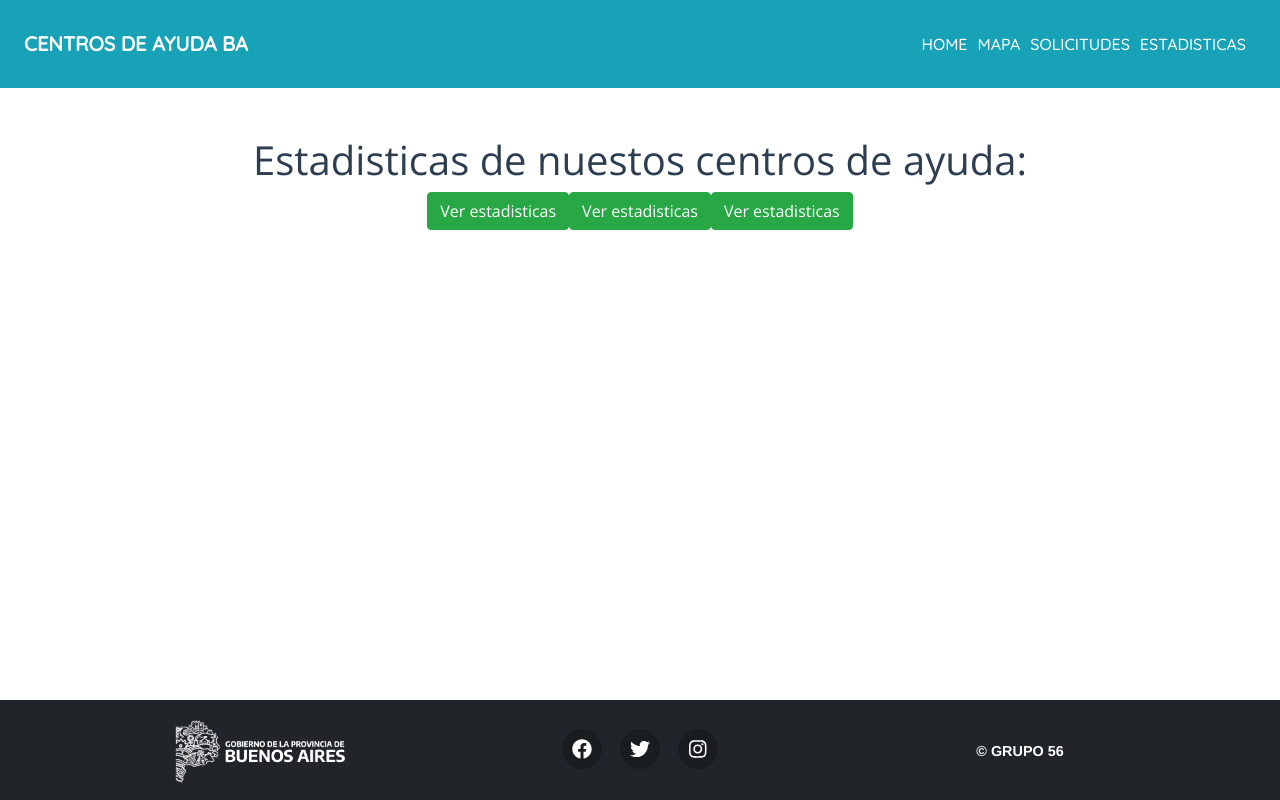
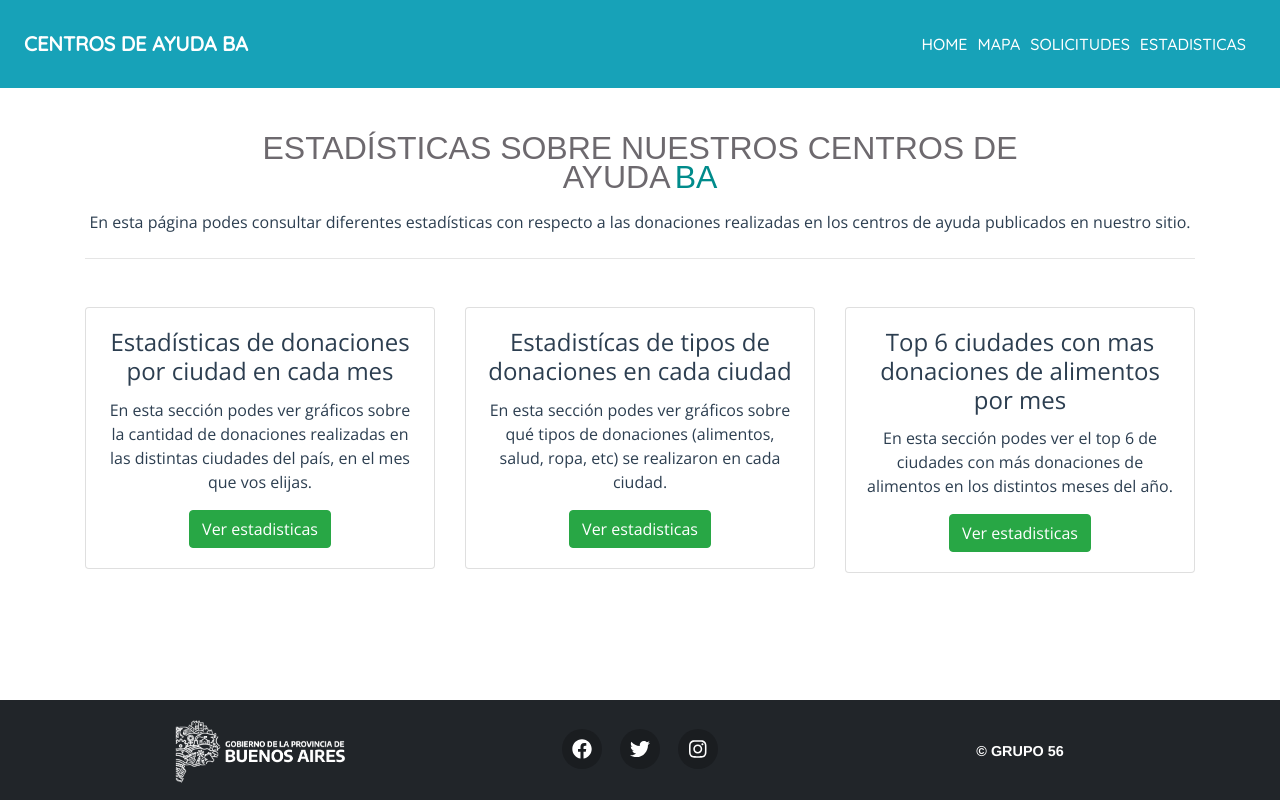
Before and after one commit to tefenet/donaciones, a Vue app in the folder web/: page /estadisticas in a window 1280 px wide. Built offline with nearby package versions, Linux system fonts and the light colour scheme; a web font is replaced by a local one.

Commit message:
estilo en la pagina principal de estadisticas

```diff
--- a/web/src/components/stats/main.vue
+++ b/web/src/components/stats/main.vue
@@ -1,14 +1,82 @@
 <template>
   <div>
-    <h1>Estadisticas de nuestos centros de ayuda:</h1>
+    <b-container>
+        <p><span class="titulo">Estadísticas sobre nuestros centros de</span>
+          <br/><span class="titulo"> Ayuda</span> <span class="titulo tituloba"> BA</span>
+        </p>
+    </b-container>
+    <div>
+  <b-container>
+        <p>
+          <span>En esta página podes consultar diferentes estadísticas con respecto a las donaciones realizadas en los centros de ayuda publicados en nuestro sitio.
+          </span>
+        </p>
+        <hr class="my-4">
+        <div class="d-flex justify-content-center">
+          <b-row align-h="center" class="d-flex align-items-stretch flex-row">
+            <b-col md="4" class="mt-4">
+              <b-card title="Estadísticas de donaciones por ciudad en cada mes"
+                      img-alt=img-top
+                      tag="article"
+                      class="mb-2"
+              >
+                <b-card-text>
+                  En esta sección podes ver gráficos sobre la cantidad de donaciones realizadas en las distintas ciudades del país, en el mes que vos elijas.
+                </b-card-text>
 
-    <b-button @click="$router.push('Estadisticas/TurnosPorMes')" variant="success">Ver estadisticas</b-button>
-    <b-button @click="$router.push('Estadisticas/TurnosPorCiudad')" variant="success">Ver estadisticas</b-button>
-    <b-button @click="$router.push('Estadisticas/TopCiudades')" variant="success">Ver estadisticas</b-button>
+                <b-button @click="$router.push('Estadisticas/TurnosPorMes')" variant="success">Ver estadisticas</b-button>
+              </b-card>
+            </b-col>
+            <b-col md="4" class="mt-4">
+                <b-card title="Estadistícas de tipos de donaciones en cada ciudad"
+                      img-alt=img-top
+                      tag="article"
+                      class="mb-2"
+              >
+                <b-card-text>
+                  En esta sección podes ver gráficos sobre qué tipos de donaciones (alimentos, salud, ropa, etc) se realizaron en cada ciudad.
+                </b-card-text>
 
+                <b-button @click="$router.push('Estadisticas/TurnosPorCiudad')" variant="success">Ver estadisticas</b-button>
+              </b-card>
+            </b-col>
+            <b-col md="4" class="mt-4">
+              <b-card title="Top 6 ciudades con mas donaciones de alimentos por mes"
+                      img-alt=img-top
+                      tag="article"
+                      class="mb-2"
+              >
+                <b-card-text>
+                 En esta sección podes ver el top 6 de ciudades con más donaciones de alimentos en los distintos meses del año.
+                </b-card-text>
+
+                <b-button @click="$router.push('Estadisticas/TopCiudades')" variant="success">Ver estadisticas</b-button>
+              </b-card>
+            </b-col>
+          </b-row>
+        </div>
+      </b-container>
+    </div>
 
   </div>
 </template>
+<script>
+import estadisticas from "@/assets/estadisticas.jpg"
+
+export default {
+
+  name: 'Estadisticas',
+  props: {
+    msg: String,
+  },
+  data: function () {
+    return {
+      estadisticas: estadisticas,
+    }
+  }
+}
+
+</script>
 
 
 <style>
```
Also changed, not shown: 1 other file (tests, documents, lock files or other folders).
